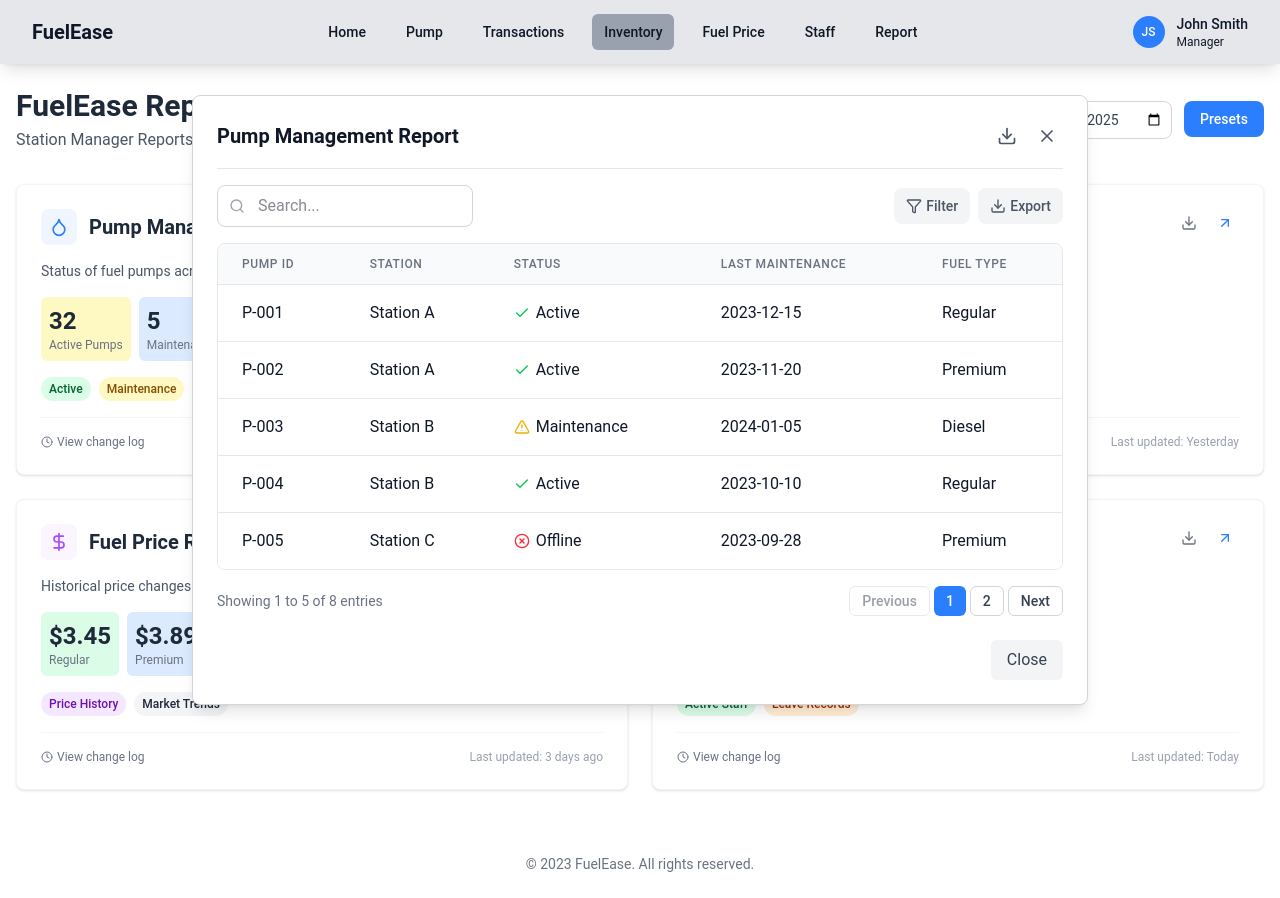
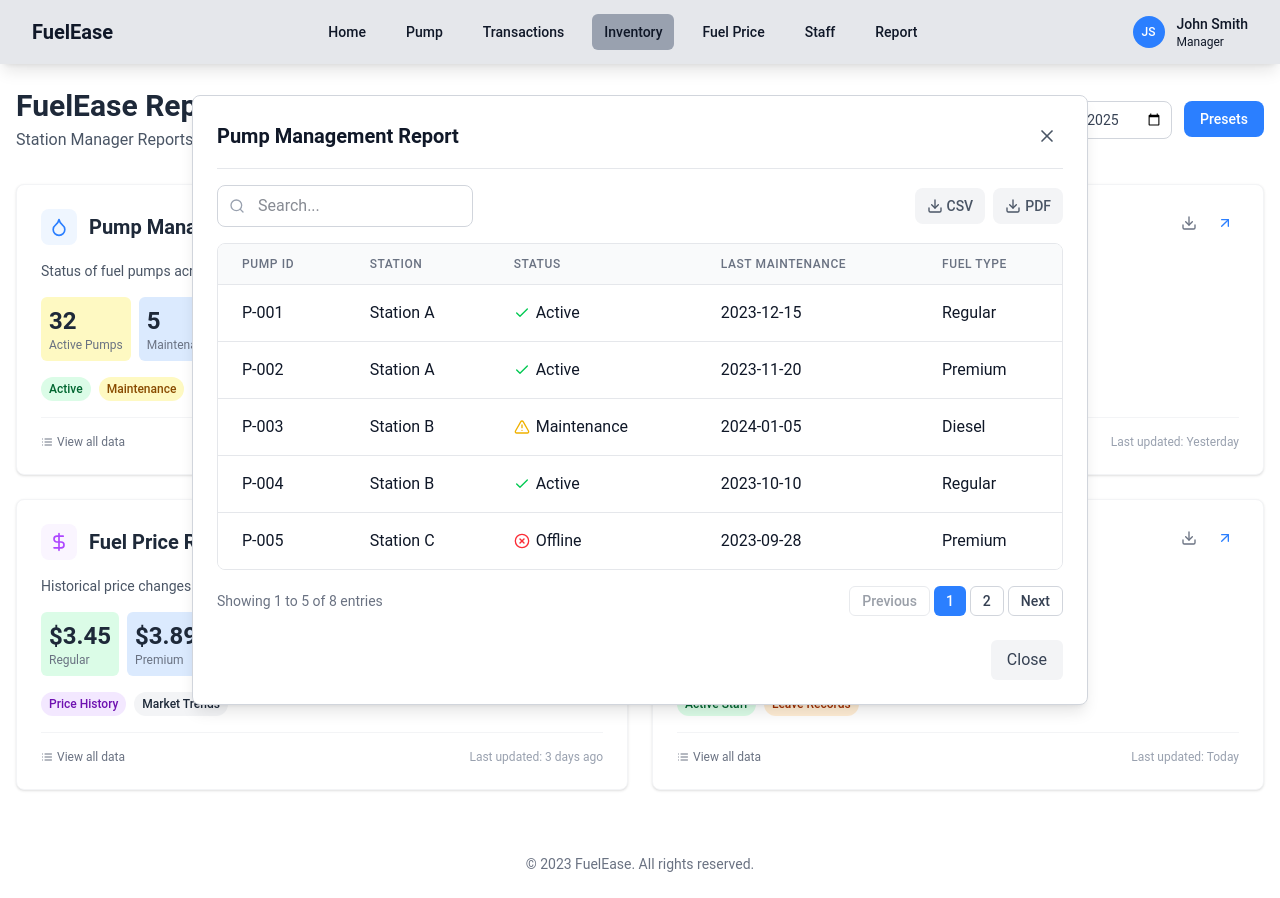
Before and after one commit to harshbix/FuelEase, a React (Vite) app: page /reportpage in a window 1280 px wide. Both pictures are taken after a click on the button 589 px from the left and 223 px from the top of the page. Built offline with nearby package versions, Linux system fonts and the light colour scheme.

Commit message:
more pop-up styling

```diff
--- a/src/components/report page/components/Modal.jsx
+++ b/src/components/report page/components/Modal.jsx
@@ -1,5 +1,5 @@
 import React, { useEffect } from 'react';
-import { X, Download } from 'lucide-react';
+import { X } from 'lucide-react';
 import { reportsData } from '../data/reportsData';
 import ReportTable from './ReportTable';
 
@@ -45,13 +45,6 @@ function Modal({ isOpen, onClose, reportId }) {
             <h3 id="modal-title" className="text-xl font-semibold text-gray-900">{title} Report</h3>
           <div className="flex space-x-2">
             <button
-                className="p-1.5 rounded-md hover:bg-gray-100 text-gray-600 transition-colors"
-                title="Export Report"
-                onClick={() => alert('Export clicked')}
-              >
-                <Download className="h-5 w-5" />
-              </button>
-              <button
               onClick={onClose}
               className="p-1.5 rounded-md hover:bg-gray-100 text-gray-600 transition-colors"
               title="Close"
--- a/src/components/report page/components/ReportCard.jsx
+++ b/src/components/report page/components/ReportCard.jsx
@@ -3,7 +3,7 @@ import {
   ArrowUpRight,
   Download,
   Bell,
-  Clock
+  List
 } from 'lucide-react';
 import Modal from './Modal';
 import ReportTable from './ReportTable';
@@ -109,11 +109,11 @@ function ReportCard({ report }) {
 
         <div className="mt-4 pt-4 border-t border-gray-100 flex justify-between items-center">
           <button
-            onClick={() => console.log('View changelog')}
+            onClick={() => setIsModalOpen(true)}
             className="flex items-center text-xs text-gray-500 hover:text-blue-500"
           >
-            <Clock className="h-3 w-3 mr-1" />
-            View change log
+            <List className="h-3 w-3 mr-1" />
+            View all data
           </button>
           <span className="text-xs text-gray-400">Last updated: {report.lastUpdated}</span>
         </div>
--- a/src/components/report page/components/ReportTable.jsx
+++ b/src/components/report page/components/ReportTable.jsx
@@ -99,34 +99,22 @@ function ReportTable({ report }) {
         </div>
 
         <div className="flex items-center gap-2">
-          <button className="flex items-center gap-1 px-3 py-2 text-sm font-medium text-gray-600 bg-gray-100 rounded-lg hover:bg-gray-200">
-            <Filter className="h-4 w-4" />
-            Filter
-          </button>
-
-          <div className="relative group">
-            <button className="flex items-center gap-1 px-3 py-2 text-sm font-medium text-gray-600 bg-gray-100 rounded-lg hover:bg-gray-200">
+          <button
+            className="flex items-center gap-1 px-3 py-2 text-sm font-medium text-gray-600 bg-gray-100 rounded-lg hover:bg-gray-200"
+            title="Export CSV"
+            onClick={() => handleExport('csv')}
+          >
             <Download className="h-4 w-4" />
-              Export
-            </button>
-
-            <div className="absolute right-0 z-10 mt-2 hidden bg-white border border-gray-200 rounded-md shadow-lg group-hover:block">
-              <div className="py-1">
-                <button
-                  onClick={() => handleExport('csv')}
-                  className="block w-full px-4 py-2 text-sm text-left text-gray-700 hover:bg-gray-100"
-                >
             CSV
           </button>
           <button
+            className="flex items-center gap-1 px-3 py-2 text-sm font-medium text-gray-600 bg-gray-100 rounded-lg hover:bg-gray-200"
+            title="Export PDF"
             onClick={() => handleExport('pdf')}
-                  className="block w-full px-4 py-2 text-sm text-left text-gray-700 hover:bg-gray-100"
           >
+            <Download className="h-4 w-4" />
             PDF
           </button>
-              </div>
-            </div>
-          </div>
         </div>
       </div>
 
```
Lines whose indentation alone changed are shown as unchanged.
